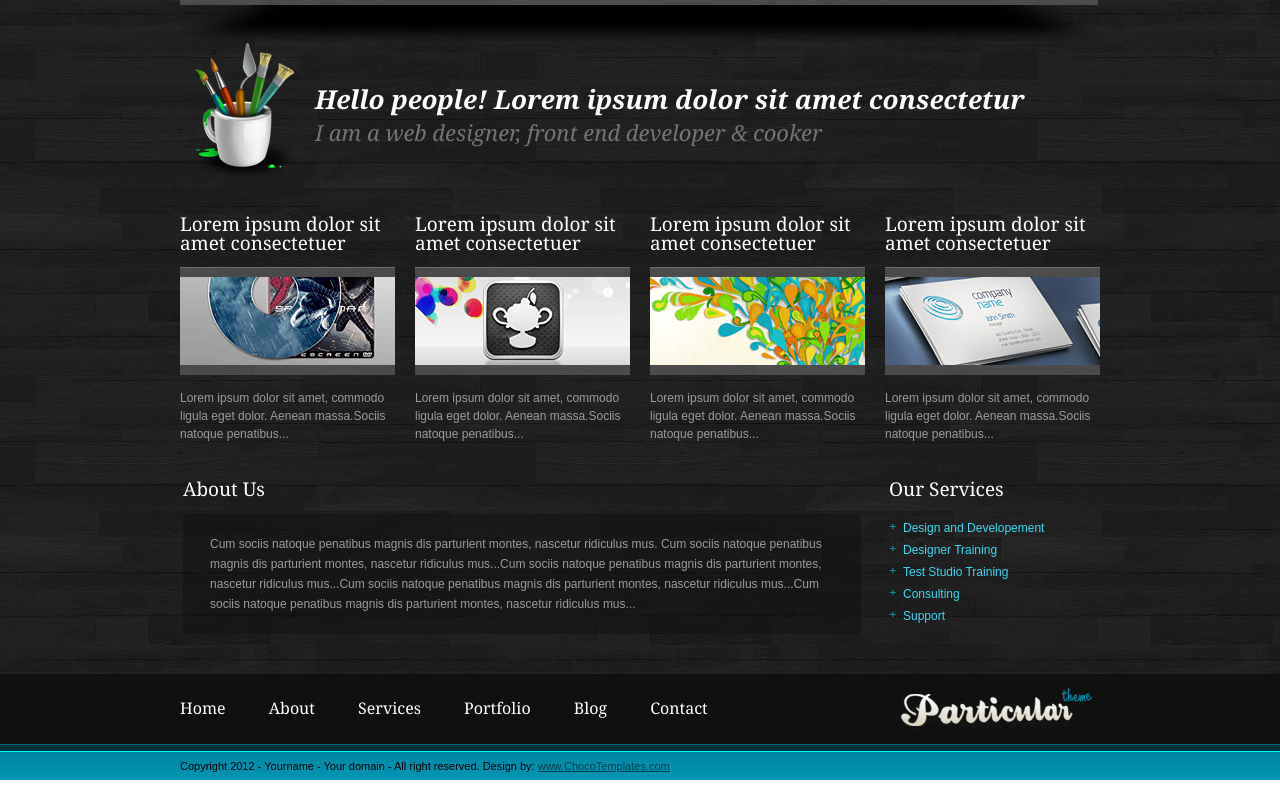
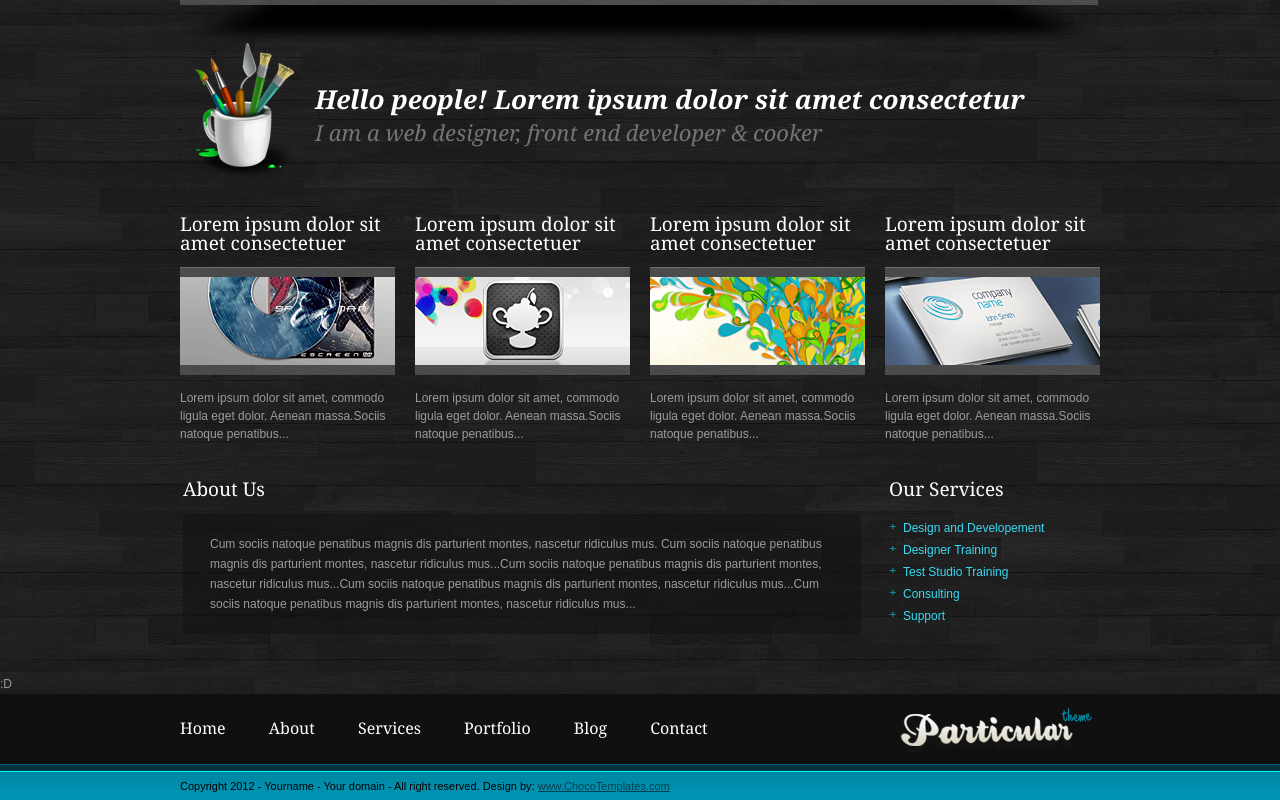
Before and after one commit to AlxanderOswaldo/flota, a plain HTML site: page WebContent/index.html in a window 1280 px wide. Shown: the part 515-1315 px from the top of the page. Drawn offline with Linux system fonts and the light colour scheme.

Commit message:
Change-Id: I19c27485ed2352f36a399050e1839ca3f4de930e

```diff
--- a/WebContent/index.html
+++ b/WebContent/index.html
@@ -139,6 +139,7 @@
 	</div>
 	<!-- end of wrapper -->
 	<!-- footer -->
+	<alxx> :D</alxx>
 	<div id="footer">
 		<!-- shell -->
 		<div class="shell">
```
